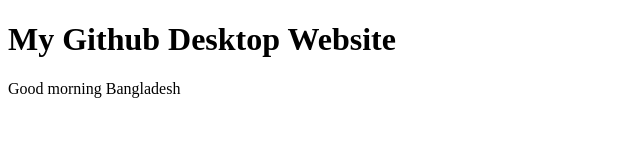
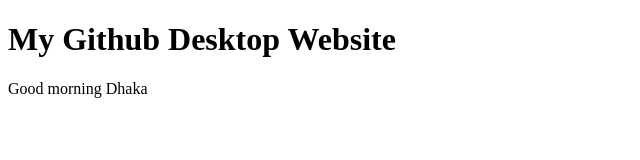
Before and after one commit to MohamedSibgatullah/My-second-website, a plain HTML site: page index.html in a window 1280 px wide. Shown: the full height of the page, 0-640 px from the left. Drawn offline with Linux system fonts and the light colour scheme.

Commit message:
Update index.html

```diff
--- a/index.html
+++ b/index.html
@@ -7,7 +7,7 @@
     <title>Document</title>
 </head>
 <h1>My Github Desktop Website</h1>
-    <div>Good morning Bangladesh</div>
+    <div>Good morning Dhaka</div>
 <body>
 
 </body>
```
